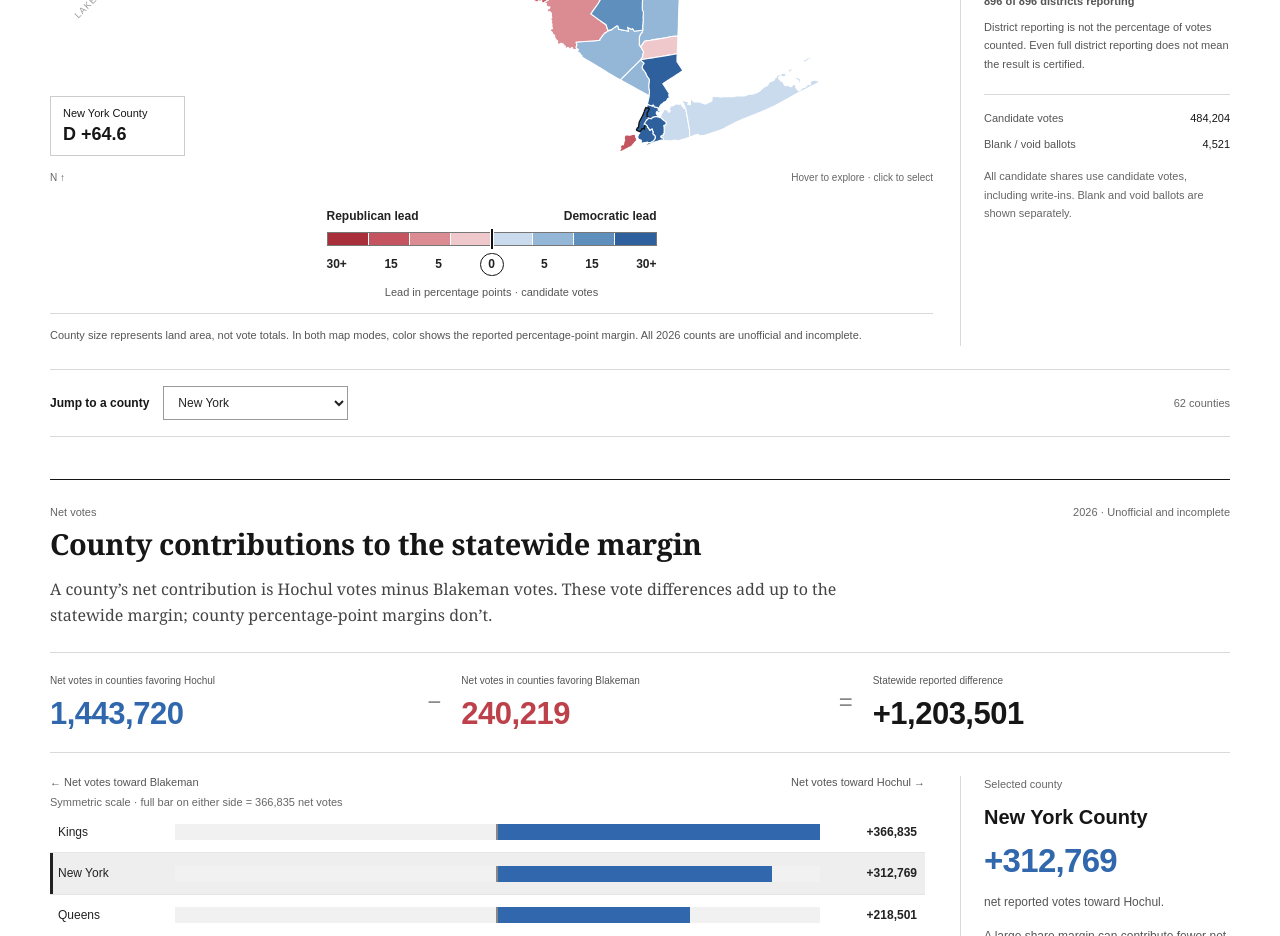
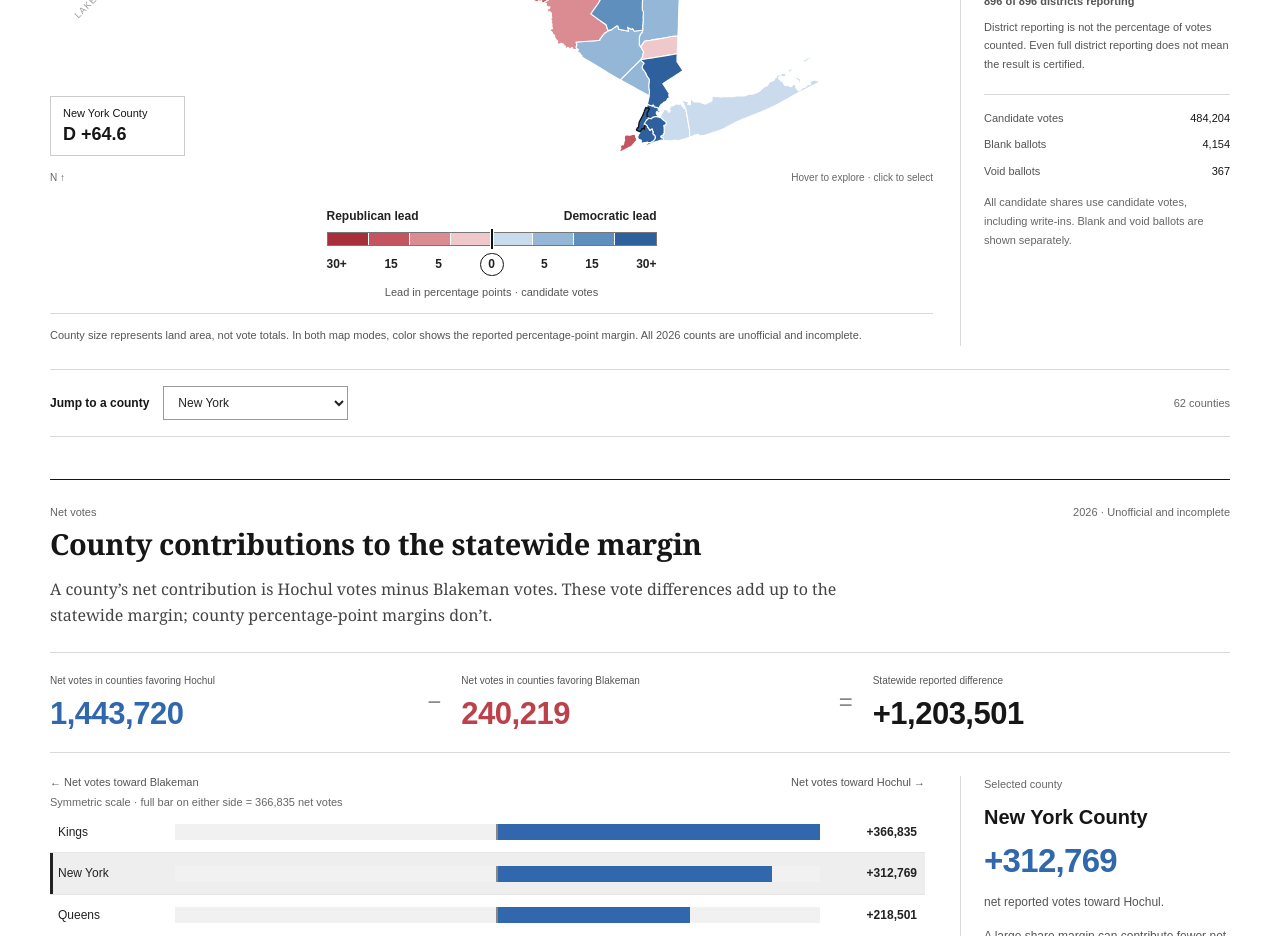
Before and after one commit to michaeltaras/nov-2026-parsons-workshop, a React (Vite) app: page / in a window 1280 px wide. Shown: the part 1300-2236 px from the top of the page. Built offline with nearby package versions, Linux system fonts and the light colour scheme.

Commit message:
separate blank and void into two lines (#41)

```diff
--- a/src/features/CountyDetails.tsx
+++ b/src/features/CountyDetails.tsx
@@ -82,8 +82,12 @@ export default function CountyDetails({ county }: { county: County }) {
           <dd>{votes(total)}</dd>
         </div>
         <div>
-          <dt>Blank / void ballots</dt>
-          <dd>{votes(county.blank + county.void)}</dd>
+          <dt>Blank ballots</dt>
+          <dd>{votes(county.blank)}</dd>
+        </div>
+        <div>
+          <dt>Void ballots</dt>
+          <dd>{votes(county.void)}</dd>
         </div>
       </dl>
       <p className="fine-print">
```
